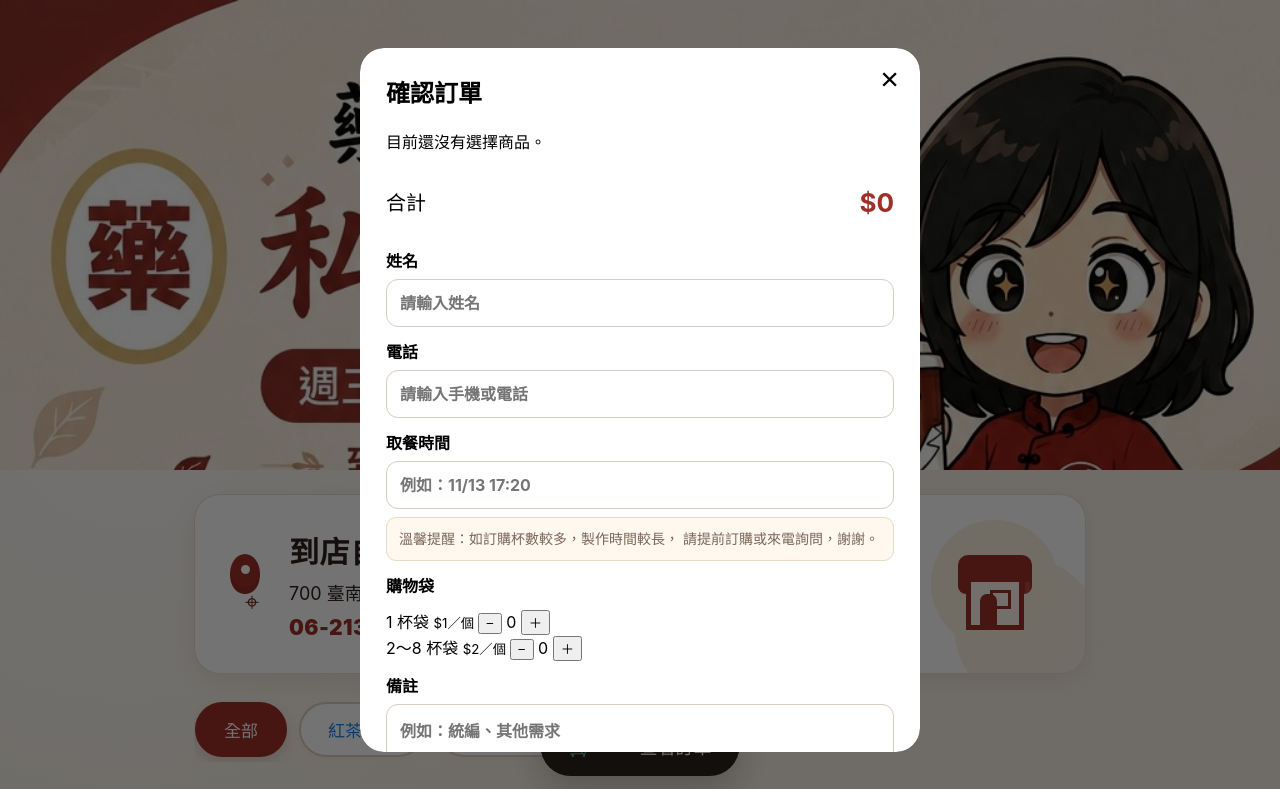
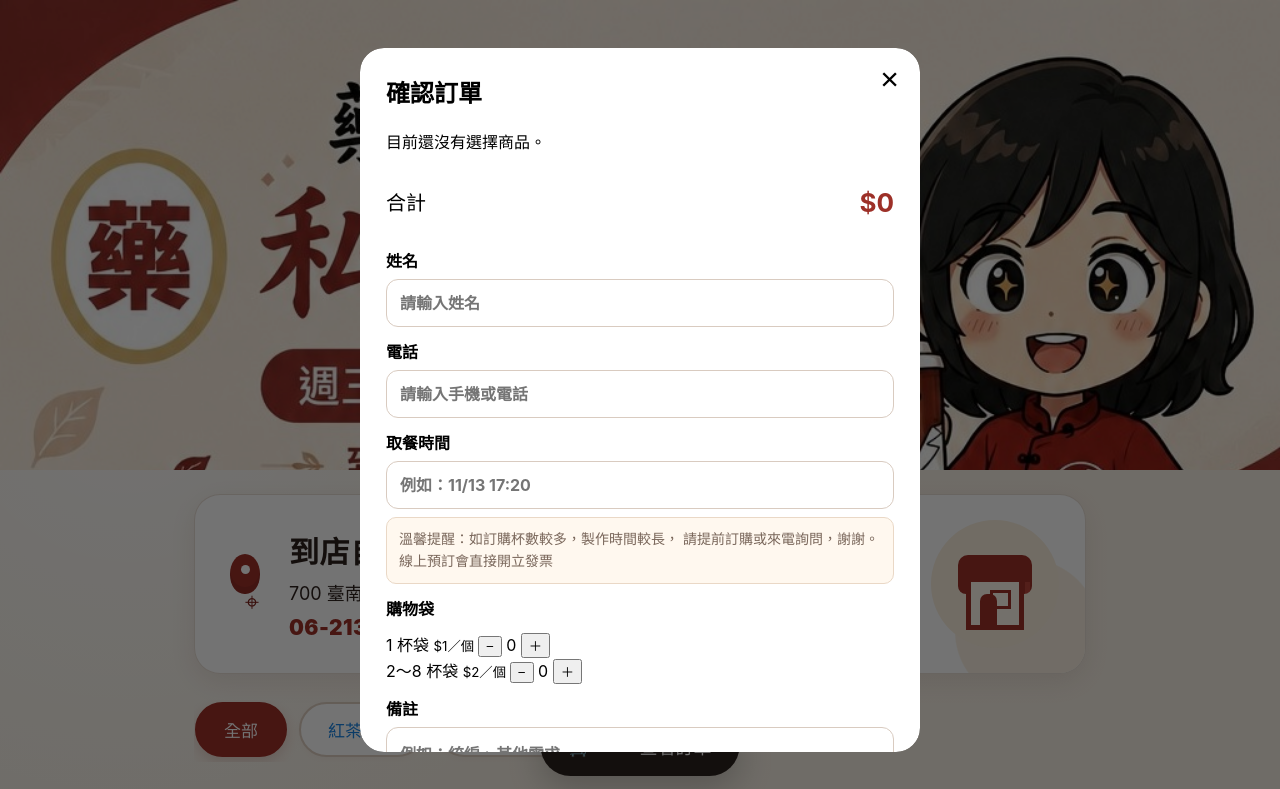
Before and after one commit to hu17an17-ops/pharmacists-tea-house3.0, a website: page public/index.html in a window 1280 px wide. Both pictures are taken after a click on the button "查看訂單". Shown: the top 789 px of the page. Drawn offline with Linux system fonts and the light colour scheme.

Commit message:
Update index.html

```diff
--- a/public/index.html
+++ b/public/index.html
@@ -327,6 +327,7 @@
 
         溫馨提醒：如訂購杯數較多，製作時間較長，
         請提前訂購或來電詢問，謝謝。
+        線上預訂會直接開立發票
 
       </div>
 
@@ -513,7 +514,7 @@
 
         到店取餐時，請向店員出示您的
         <strong style="color:#963028;">
-          訂單編號
+           訂單編號
         </strong>。
 
 
@@ -522,7 +523,7 @@
 
         並依訂單編號到店取餐，
         <strong>
-          現場付款。
+           現場付款。
         </strong>
 
       </div>
```
